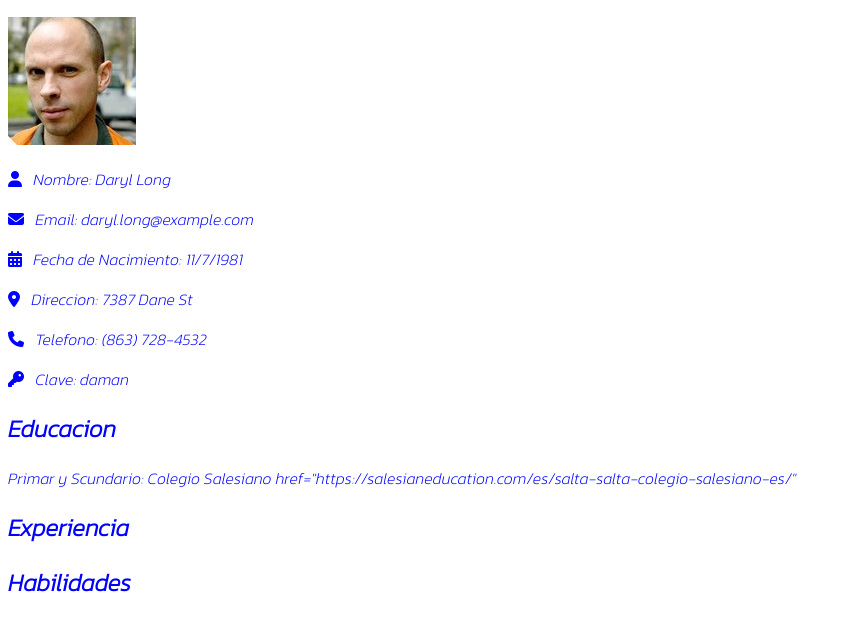
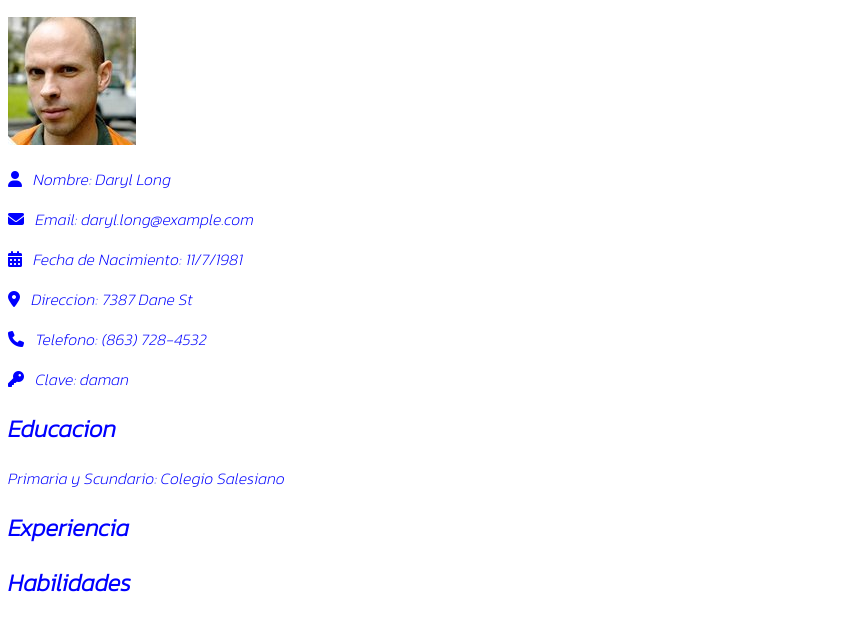
Before and after one commit to roqueaguero/roqueaguero.github.io, a plain HTML site: page index.html in a window 1280 px wide. Shown: the part 198-818 px from the top of the page, without its empty margins (0-852 px from the left). Drawn offline with Linux system fonts and the light colour scheme; a web font is replaced by a local one.

Commit message:
Update index.html

```diff
--- a/index.html
+++ b/index.html
@@ -28,7 +28,7 @@
 
 <div>
  <h2>Educacion </h2>
- <p>Primar y Scundario: Colegio Salesiano  href="https://salesianeducation.com/es/salta-salta-colegio-salesiano-es/" </p>
+ <p>Primaria y Scundario: Colegio Salesiano  <link rel="stylesheet" href=""https://salesianeducation.com/es/salta-salta-colegio-salesiano-es/""> </p>
  </div>
 
 <div>
```
